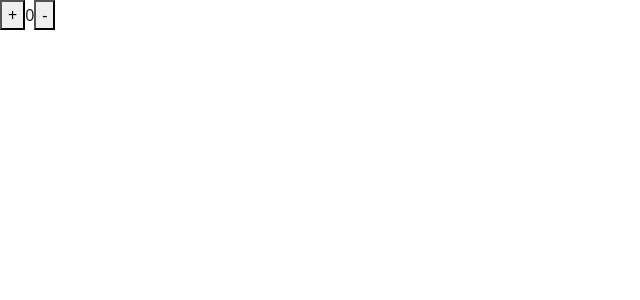
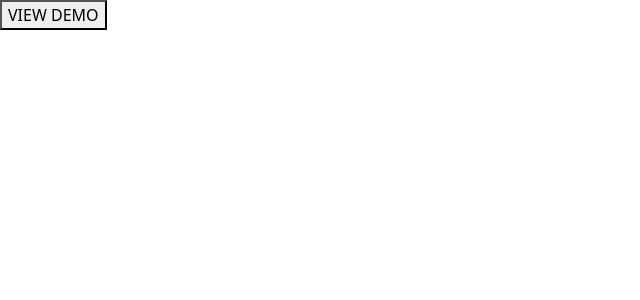
Before and after one commit to lazizjonikromov/react__course, a React (Create React App) app: page /about in a window 1280 px wide. Shown: the top 300 px of the page, without its empty margins (0-640 px from the left). Built offline with nearby package versions, Linux system fonts and the light colour scheme.

Commit message:
using react modal video

```diff
--- a/package.json
+++ b/package.json
@@ -10,6 +10,7 @@
     "bootstrap": "^5.3.2",
     "react": "^18.2.0",
     "react-dom": "^18.2.0",
+    "react-modal-video": "^2.0.1",
     "react-router-dom": "^6.21.1",
     "react-scripts": "5.0.1",
     "reactstrap": "^9.2.1",
--- a/src/App.js
+++ b/src/App.js
@@ -14,6 +14,7 @@ import { HashRouter, Route, Routes } from "react-router-dom";
 import JsonApp from "./jsonLesson/JsonApp";
 import ChartsComp from "./chartsLib/ChartsComp";
 import UseState from "./hookTutorial/UseState";
+import Modals from "./modalPlugin/Modals";
 
 
 function App() {
@@ -32,7 +33,10 @@ function App() {
 
             {/* <ChartsComp /> */}
 
-            <UseState />
+            {/* <UseState /> */}
+
+            <Modals />
+
         </>
     );
 }
--- /dev/null
+++ b/src/modalPlugin/Modals.js
@@ -0,0 +1,25 @@
+import React, { useState } from 'react';
+import ModalVideo from 'react-modal-video';
+import './main.scss';
+
+const Modals = () => {
+
+    const [isOpen, setOpen] = useState(false);
+
+    return (
+        <>
+            <ModalVideo
+				channel="youtube"
+				youtube={{ mute: 0, autoplay: 0 }}
+				isOpen={isOpen}
+				videoId="x3e73Qn6NOo"
+				onClose={() => setOpen(false)}
+			/>
+            <button className="btn-primary" onClick={() => setOpen(true)}>
+                VIEW DEMO
+            </button>
+        </>
+    );
+};
+
+export default Modals;
--- /dev/null
+++ b/src/modalPlugin/main.scss
@@ -0,0 +1 @@
+@import 'node_modules/react-modal-video/scss/modal-video.scss';
```
Also changed, not shown: 1 other file (tests, documents, lock files or other folders).
